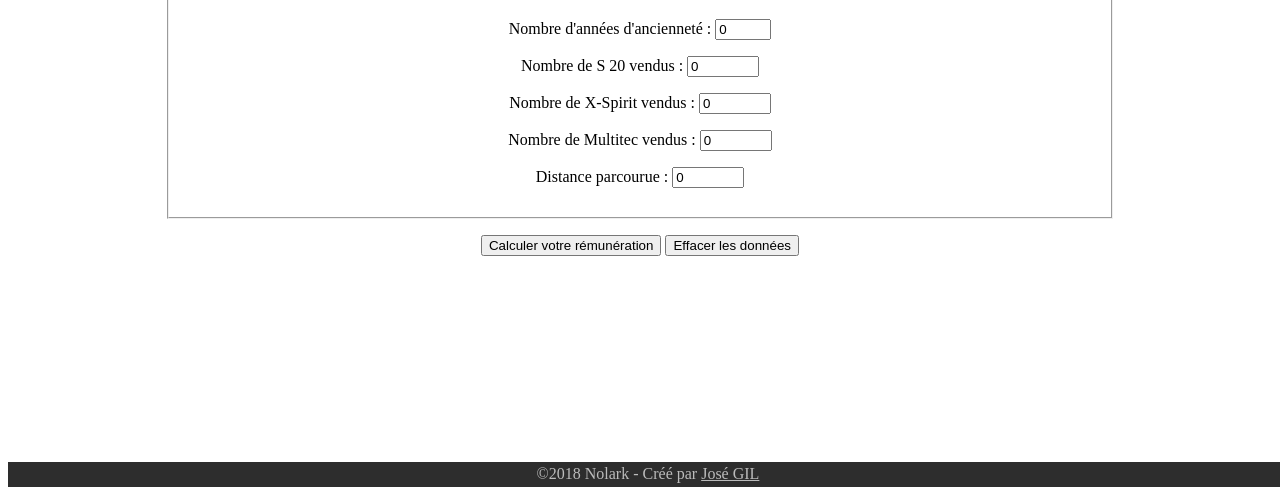
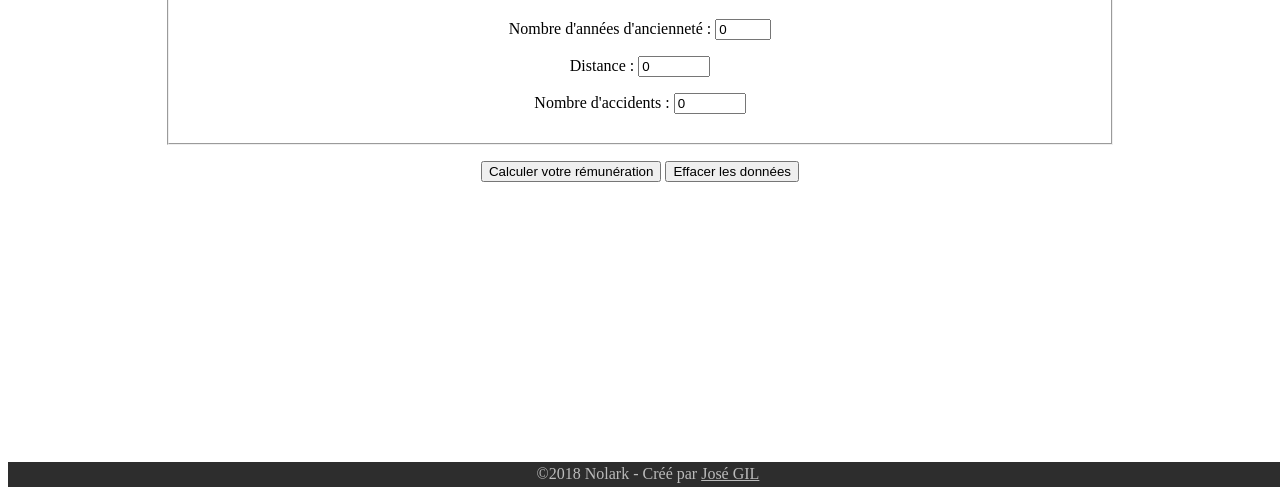
Before and after one commit to Dunateo/Nolark, a plain HTML site: page pages/accident.html in a window 1280 px wide. Shown: the part 313-800 px from the top of the page. Drawn offline with Linux system fonts and the light colour scheme.

Commit message:
mise en forme du formulaire

```diff
--- a/pages/accident.html
+++ b/pages/accident.html
@@ -28,10 +28,9 @@
                 <fieldset id="resultats">
                     <legend>Vos résultats : </legend>
                     <p><label for="num_ancien">Nombre d'années d'ancienneté :</label> <input type="number" name="num_ancien" id="num_ancien" min="0" max="50" value="0" /></p>
-                    <p><label for="num_s20">Nombre de S 20 vendus :</label> <input type="number" name="num_s20" id="num_s20" min="0" max="9999" value="0" /></p>
-                    <p><label for="num_xspirit">Nombre de X-Spirit vendus :</label> <input type="number" name="num_xspirit" id="num_xspirit" min="0" max="9999" value="0" /></p>
-                    <p><label for="num_multi">Nombre de Multitec vendus :</label> <input type="number" name="num_multi" id="num_multi" min="0" max="9999" value="0" /></p>
-                    <p><label for="num_km">Distance parcourue :</label> <input type="number" name="num_km" id="num_km" min="0" max="9999" value="0" /></p>
+                    <p><label for="num_D">Distance :</label> <input type="number" name="num_D" id="num_D" min="0" max="9999" value="0" /></p>
+                    <p><label for="num_acc">Nombre d'accidents :</label> <input type="number" name="num_acc" id="num_acc" min="0" max="9999" value="0" /></p>
+
                     <h2 id="remuneration"></h2>
                 </fieldset>
                 <p id="controles"><input type="button" name="sub_calculer" id="btn_calculer" value="Calculer votre rémunération" /> <input type="reset" name="rst_annuler" id="btn_annuler" value="Effacer les données" /></p>
```
